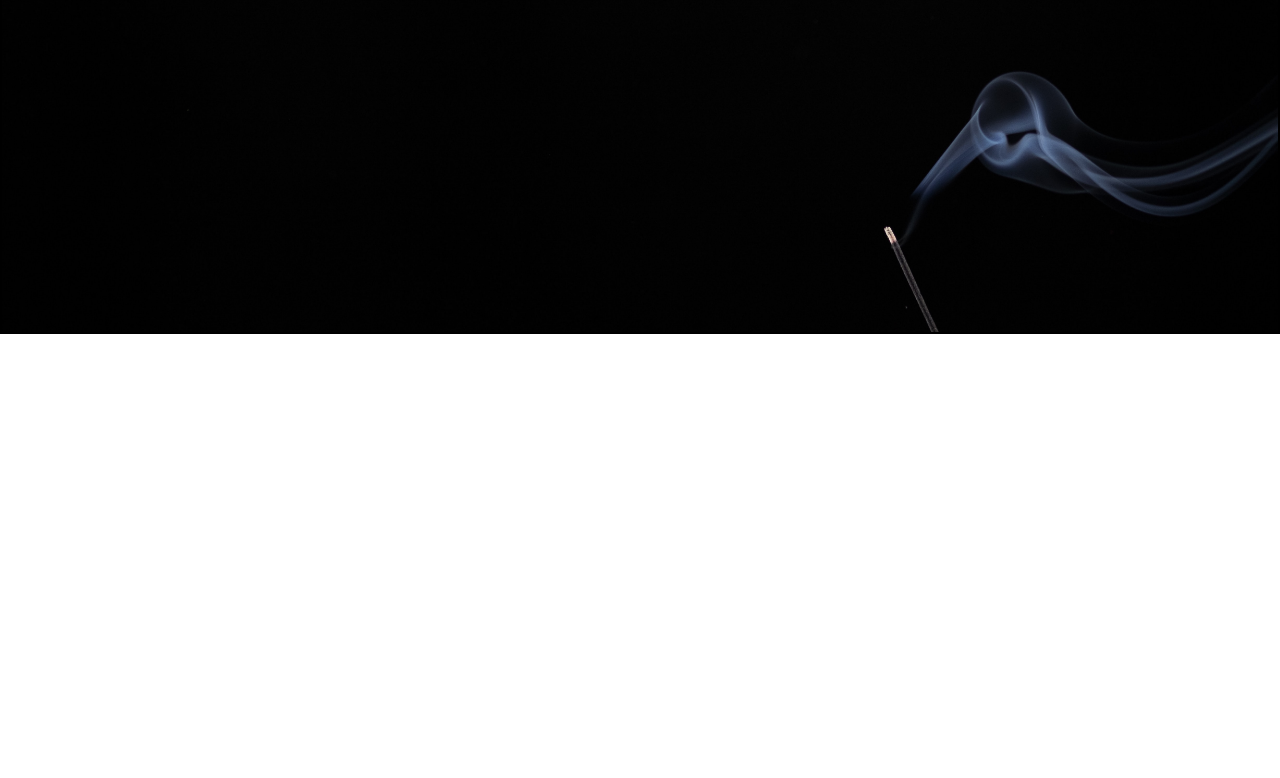
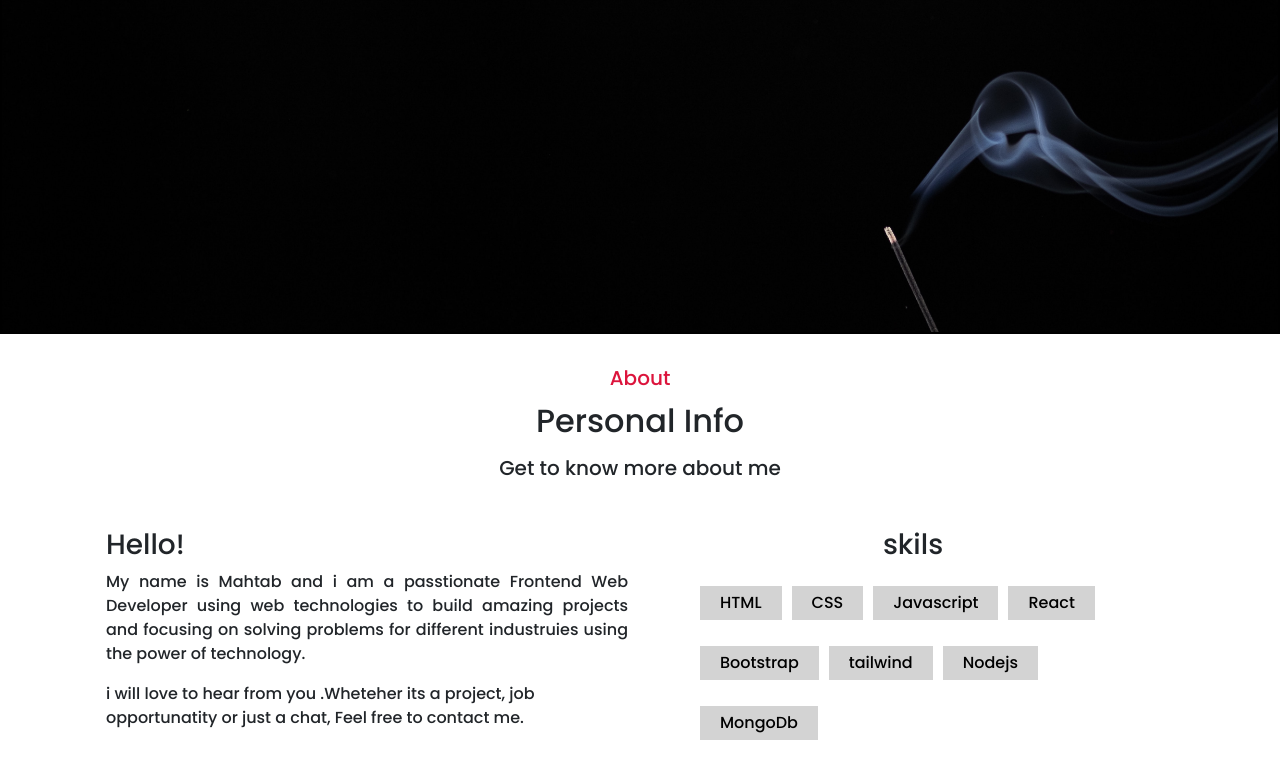
Before and after one commit to Noor-26/darkfam-portfolio-react, a React (Create React App) app: page / in a window 1280 px wide. Shown: the part 466-1244 px from the top of the page. Before the commit the page ends 800 px from the top, so only its background shows below. Built offline with nearby package versions, Linux system fonts and the light colour scheme.

Commit message:
about me section created

```diff
--- /dev/null
+++ b/src/Home/About/About.css
@@ -0,0 +1,19 @@
+.text{
+    color:crimson;
+}
+.text-justify{
+text-align: justify;
+}
+.skil{
+background-color: lightgray;
+width: fit-content;
+padding: 5px 20px;
+color: black;
+
+}
+.skils{
+display: flex;
+flex-wrap: wrap;
+gap: 10px;
+
+}
--- /dev/null
+++ b/src/Home/About/About.js
@@ -0,0 +1,38 @@
+import React from 'react'
+import './About.css'
+
+function About() {
+  return (
+    <div>
+            <div>
+            <h5 className="mt-3 pt-3 text">About</h5>
+            <h2 id="About" className='pt-1' >Personal Info</h2>
+            <h5 className='pt-2'>Get to know more about me</h5>
+            </div>
+            <div className="row mx-auto row-cols-1 row-cols-md-2 container my-5" >
+        <div className="col">
+          <h3 className="text-start">Hello!</h3>
+          <p className="text-justify">My name is Mahtab and i am a passtionate Frontend Web Developer using web technologies to build amazing projects and focusing on solving problems for different industruies using the power of technology.
+          </p>
+            <p className="text-start">i will love to hear from you .Wheteher its a project, job opportunatity or just a chat, Feel free to contact me.
+            </p>
+        </div>
+        <div class="col  ">
+        <h3 >skils</h3>
+        <div className="skils container pt-3 ps-5">
+        <p class="skil">HTML</p>
+        <p class="skil">CSS</p>
+        <p class="skil">Javascript</p>
+        <p class="skil">React</p>
+        <p class="skil">Bootstrap</p>
+        <p class="skil">tailwind</p>
+        <p class="skil">Nodejs</p>
+        <p class="skil">MongoDb</p>
+        </div>
+        </div>
+      </div>
+        </div>
+  )
+}
+
+export default About
--- a/src/Home/Banner/Banner.js
+++ b/src/Home/Banner/Banner.js
@@ -1,8 +1,9 @@
 import React from 'react'
 import './Banner.css'
 import Typewriter from 'typewriter-effect';
-
 function Banner() {
+    const projectPage = () => window.location.href = "#Project"
+    const aboutPage = () => window.location.href = "#About"
     return (
         <div className="main " >
             <img src="images/background.png" alt=" background img" className="img-fluid bg-img" />
@@ -24,9 +25,9 @@ function Banner() {
                     <div className="col" >
                         <div>
 
-                            <button className="button my-3" >Latest Projects</button>
+                            <button className="button my-3" onClick={projectPage}>Latest Projects</button>
                         </div>
-                        <button className="button" >More about me</button>
+                        <button className="button" onClick={aboutPage}>More about me</button>
                     </div>
 
                 </div>
--- a/src/Home/Home/Home.js
+++ b/src/Home/Home/Home.js
@@ -1,4 +1,5 @@
 import React from 'react'
+import About from '../About/About'
 import Banner from '../Banner/Banner'
 import Navber from '../Navber/Navber'
 
@@ -7,6 +8,7 @@ function Home() {
     <div>
         <Navber/>
         <Banner/>
+        <About/>
     </div>
   )
 }
```
